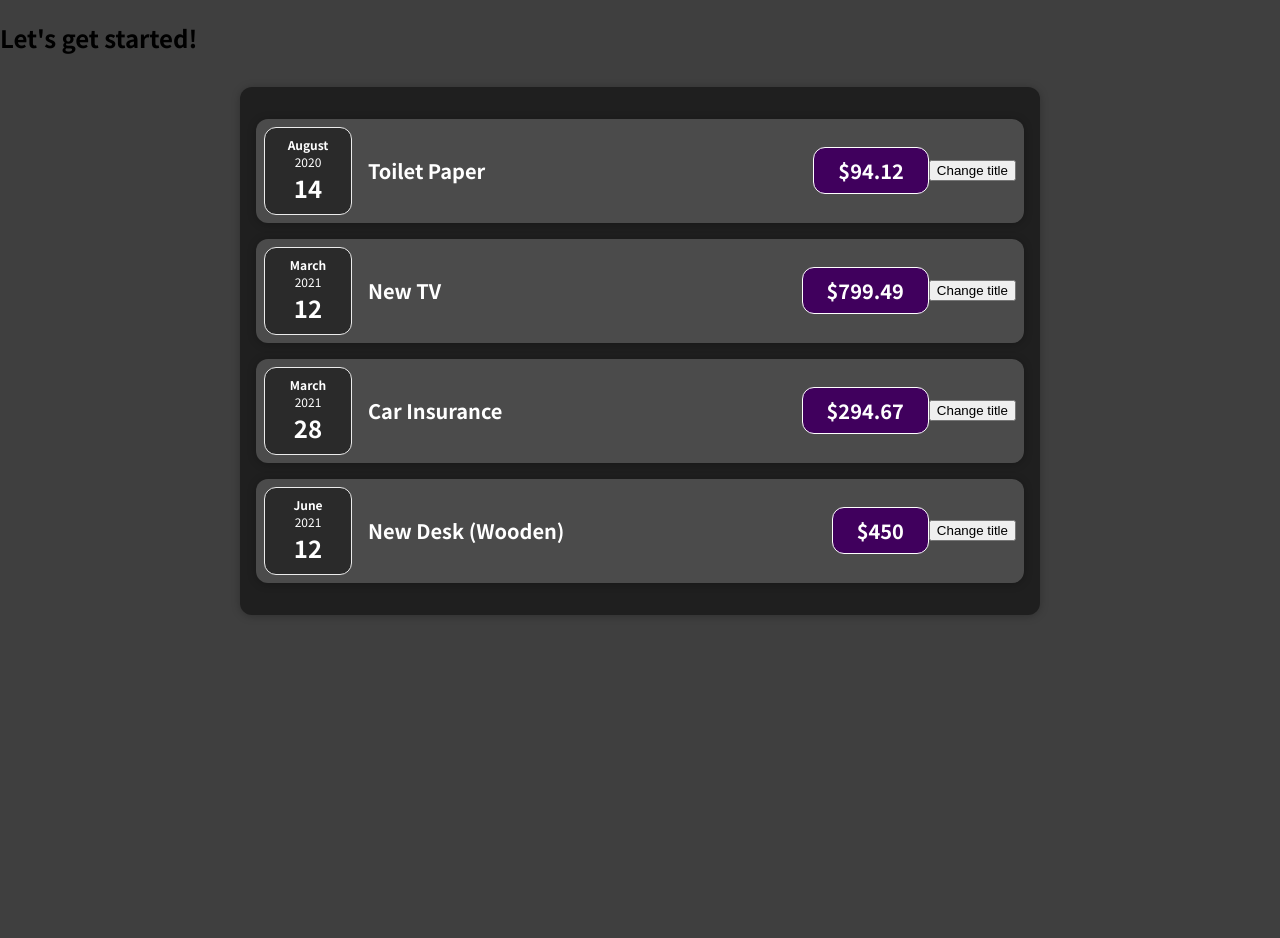
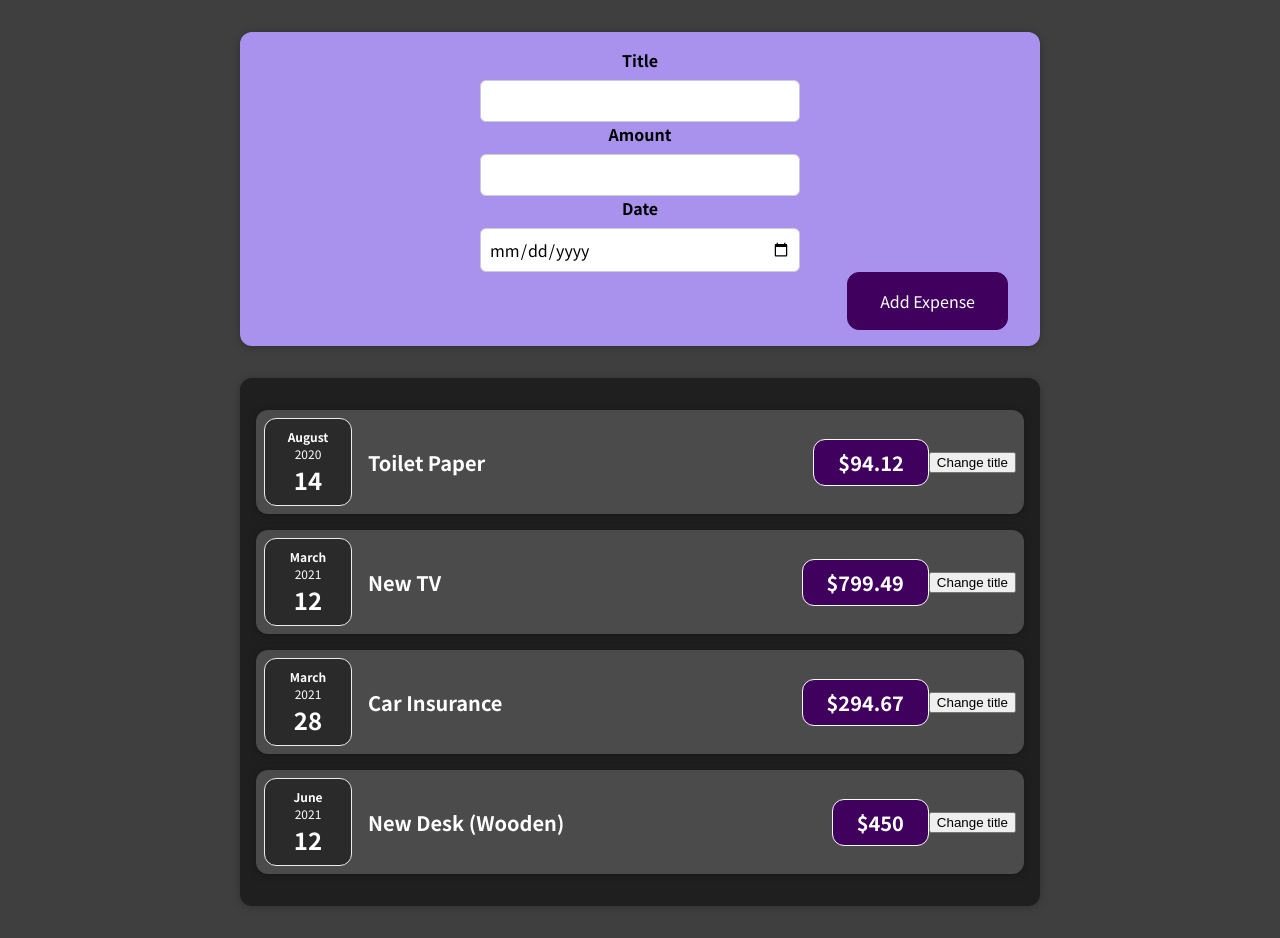
Before and after one commit to paulina-filipiak/Udemy_React_The_Complete_Guide, a React (Create React App) app in the folder 01-starting-setup/: page / in a window 1280 px wide. Before the commit the page ends 800 px from the top, so only its background shows below. Built offline with nearby package versions, Linux system fonts and the light colour scheme; the HTML template or start-up script is replaced by a standard one.

Commit message:
added ExpenseForm and NewExpense components

```diff
--- a/01-starting-setup/src/App.js
+++ b/01-starting-setup/src/App.js
@@ -1,5 +1,5 @@
 import ExpensesAll from "./components/Expenses/ExpensesAll/ExpensesAll"
-
+import NewExpense from "./components/NewExpense/NewExpense"
 function App() {
   const expenses = [
     {
@@ -24,7 +24,7 @@
   ]
   return (
     <div>
-      <h2>Let's get started!</h2>
+      <NewExpense />
       <ExpensesAll expenses={expenses} />
     </div>
   )
--- /dev/null
+++ b/01-starting-setup/src/components/NewExpense/ExpenseForm/ExpenseForm.js
@@ -0,0 +1,26 @@
+import "./expenseForm.css"
+const ExpenseForm = () => {
+  return (
+    <form>
+      <div className="new-expense__constrols">
+        <div className="new-expense__control">
+          <label>Title</label>
+          <input type="text" />
+        </div>
+        <div className="new-expense__control">
+          <label>Amount</label>
+          <input type="number" min="0.01" step="0.01" />
+        </div>
+        <div className="new-expense__control">
+          <label>Date</label>
+          <input type="date" min="2019-01-01" max="2022-12-31" />
+        </div>
+      </div>
+      <div className="new-expense__actions">
+        <button type="submit">Add Expense</button>
+      </div>
+    </form>
+  )
+}
+
+export default ExpenseForm
--- /dev/null
+++ b/01-starting-setup/src/components/NewExpense/ExpenseForm/expenseForm.css
@@ -0,0 +1,26 @@
+.new-expense__controls {
+  display: flex;
+  flex-wrap: wrap;
+  gap: 1rem;
+  margin-bottom: 1rem;
+  text-align: left;
+}
+
+.new-expense__control label {
+  font-weight: bold;
+  margin-bottom: 0.5rem;
+  display: block;
+}
+
+.new-expense__control input {
+  font: inherit;
+  padding: 0.5rem;
+  border-radius: 6px;
+  border: 1px solid #ccc;
+  width: 20rem;
+  max-width: 100%;
+}
+
+.new-expense__actions {
+  text-align: right;
+}
--- /dev/null
+++ b/01-starting-setup/src/components/NewExpense/NewExpense.js
@@ -0,0 +1,11 @@
+import "./newExpense.css"
+import ExpenseForm from "./ExpenseForm/ExpenseForm"
+
+const NewExpense = () => {
+  return (
+    <div className="new-expense">
+      <ExpenseForm />
+    </div>
+  )
+}
+export default NewExpense
--- /dev/null
+++ b/01-starting-setup/src/components/NewExpense/newExpense.css
@@ -0,0 +1,38 @@
+.new-expense {
+  background-color: #a892ee;
+  padding: 1rem;
+  margin: 2rem auto;
+  width: 50rem;
+  max-width: 95%;
+  border-radius: 12px;
+  text-align: center;
+  box-shadow: 0 1px 8px rgba(0, 0, 0, 0.25);
+}
+
+.new-expense button {
+  font: inherit;
+  cursor: pointer;
+  padding: 1rem 2rem;
+  border: 1px solid #40005d;
+  background-color: #40005d;
+  color: white;
+  border-radius: 12px;
+  margin-right: 1rem;
+}
+
+.new-expense button:hover,
+.new-expense button:active {
+  background-color: #510674;
+  border-color: #510674;
+}
+
+.new-expense button.alternative {
+  color: #220131;
+  border-color: transparent;
+  background-color: transparent;
+}
+
+.new-expense button.alternative:hover,
+.new-expense button.alternative:active {
+  background-color: #ddb3f8;
+}
```
